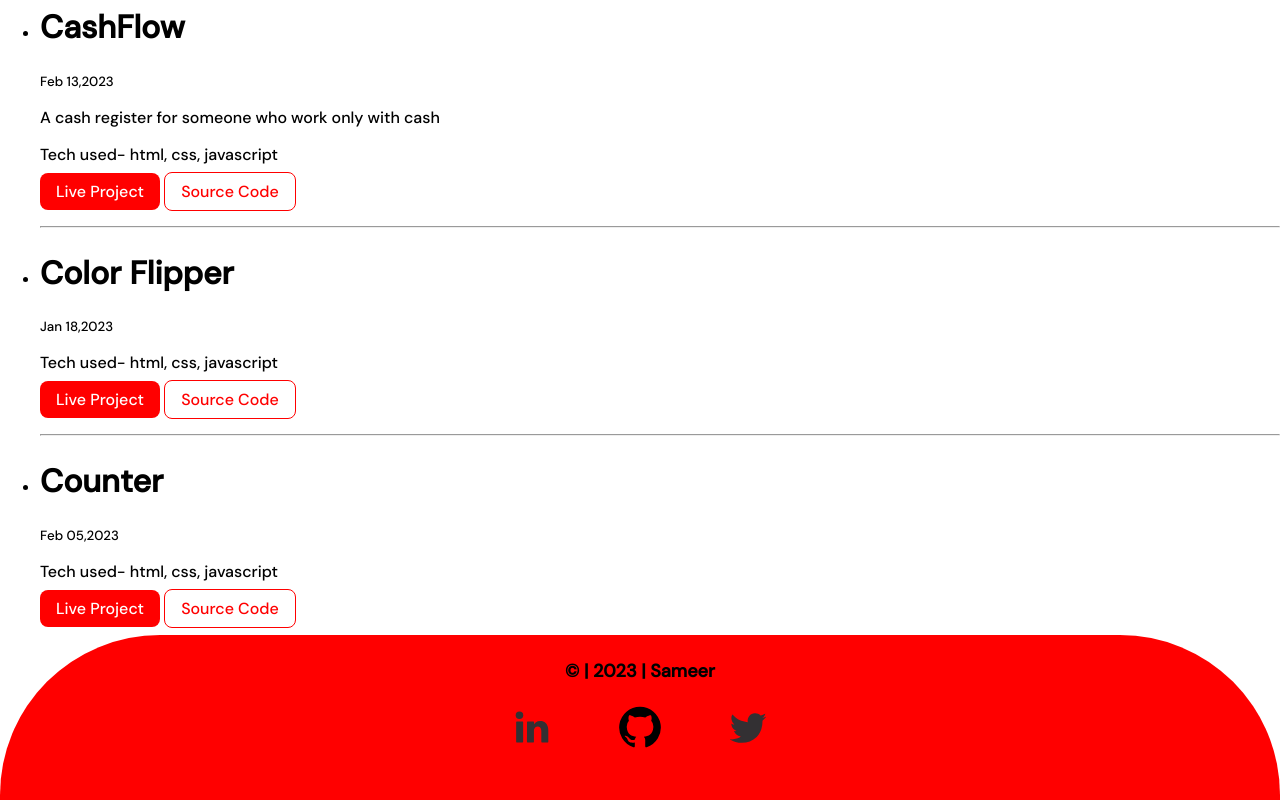
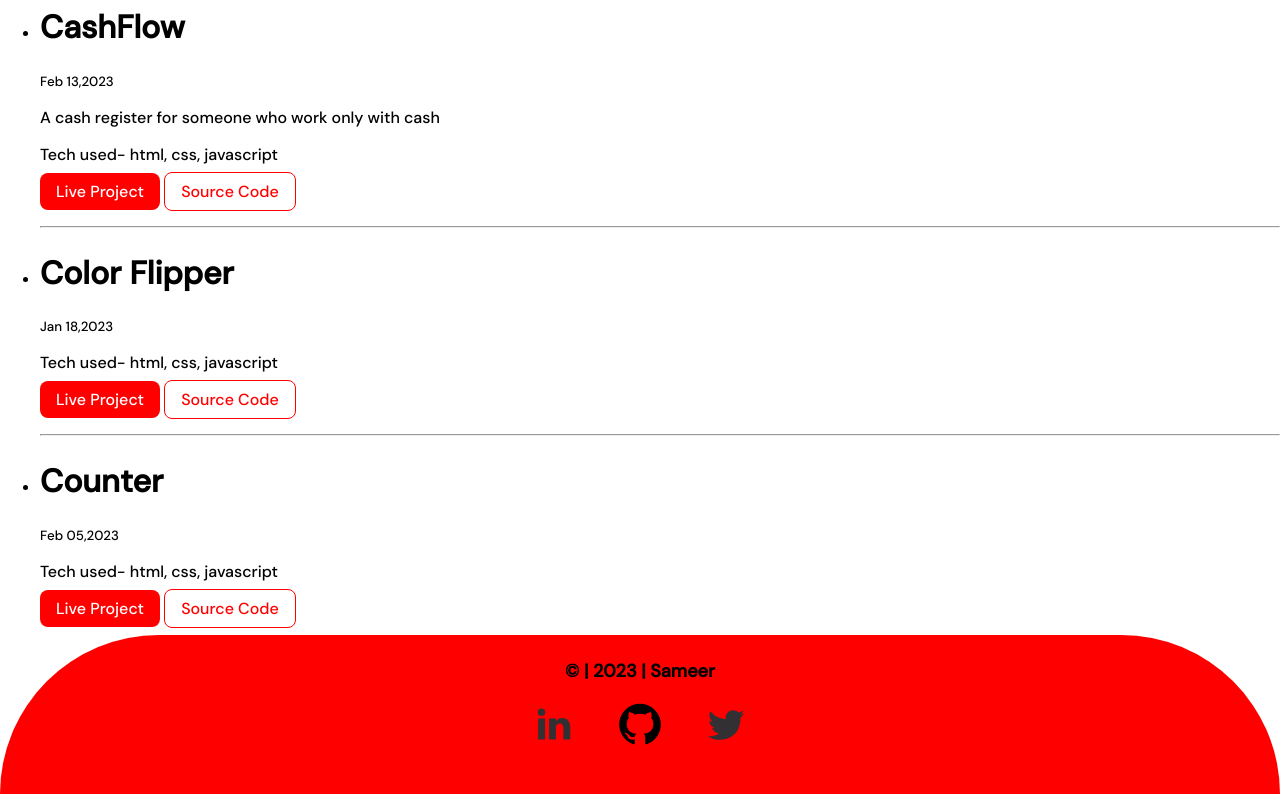
Before and after one commit to sameer-ranjan-singh/HippoCampus, a plain HTML site: page project.html in a window 1280 px wide. Shown: the part 543-1343 px from the top of the page. Drawn offline with Linux system fonts and the light colour scheme.

Commit message:
footer inline errors

```diff
--- a/project.html
+++ b/project.html
@@ -67,18 +67,18 @@
 
    <footer class="footer">
     <div class="footer-header">© | 2023 | Sameer</div>
-    <ul class="social-links list-non-bullet">
-        <li class="list-item-inline">
+    <ul class="footer-inline">
+        <li class="footer-inline2">
             <a class="link" href="https://www.linkedin.com/in/sameer-ranjan-singh-564018191/" target="_blank">
                 <img class="imagef"src="image/linkedin.svg" alt="linkedin">
             </a>
         </li>
-        <li class="list-item-inline">
+        <li class="footer-inline2">
             <a class="link" href="https://github.com/sameer-ranjan-singh" target="_blank">
                 <img class="imagef" src="image/github.svg" alt="github">
             </a>
         </li>
-        <li class="list-item-inline">
+        <li class="footer-inline2">
             <a class="link" href="https://twitter.com/Ecofriend_" target="_blank">
                 <img class="imagef" src="image/twitter.svg" alt="twitter">
             </a>
--- a/styles.css
+++ b/styles.css
@@ -34,7 +34,7 @@ margin: auto;
 .link-primary:hover{
     background-color: white;
     color: var(--primary-color);
-    transition: 0.2s linear;
+    transition: 0.1s linear;
 }
 .link-secondary{
     color:var(--primary-color) ;
@@ -44,7 +44,7 @@ margin: auto;
 .link-secondary:hover{
     color:white ;
     background-color: var(--primary-color);
-    transition: 0.3s linear;
+    transition: 0.1s linear;
 }
 /**List**/
 .list-non-bullet{
@@ -141,12 +141,12 @@ background-color: var(--off-white);
     background-color: var(--primary-color);
     padding: 1.5rem 4rem;
     text-align: center;
-   border-top-left-radius: 10rem;
-   border-top-right-radius: 10rem;
+    border-top-left-radius: 10rem;
+    border-top-right-radius: 10rem;
 }
 .footer .link{
     color:white;
-    ;
+
 }
 .footer ul{
     padding-inline-start: 0px;
@@ -155,17 +155,12 @@ background-color: var(--off-white);
     font-weight: bold;
     font-size: large;
 }
-.git-color{
-    color: whitesmoke;
-}
-.linkedin-color{
-    color:#0A66C2 ;
-}
-.twitter-color{
-color: #00acee;
-}
-
 .imagef {
     width: 50px;
-    padding: 0.2rem;
   }
+  .footer-inline{
+    list-style: none;
+  }
+  .footer-inline2{
+    display: inline;
+  }
```
Also changed, not shown: blogs.html (+4 -4 lines), index.html (+4 -4 lines).
